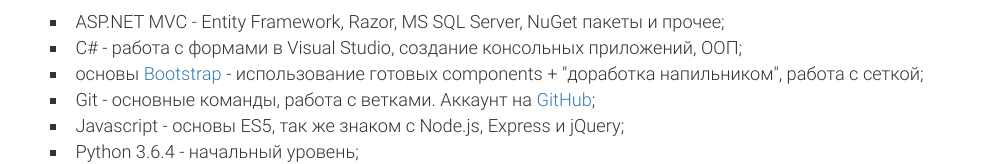
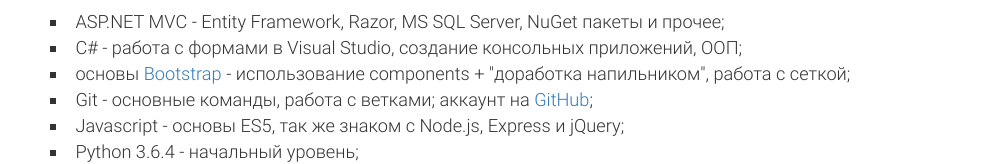
Before and after one commit to white78wolf/white78wolf.github.io, a plain HTML site: page skills.html in a window 1280 px wide. Shown: the part 130-294 px from the top of the page, without its empty margins (143-1136 px from the left). Drawn offline with Linux system fonts and the light colour scheme.

Commit message:
Redecorational fixes

```diff
--- a/skills.html
+++ b/skills.html
@@ -46,8 +46,8 @@
                 <li>ASP.NET MVC - Entity Framework, Razor, MS SQL Server, NuGet пакеты и прочее;</li>
                 <li>C# - работа с формами в Visual Studio, создание консольных приложений, ООП;</li>
                 <li>основы <a href="https://getbootstrap.com/docs/3.3/">Bootstrap</a> -
-                    использование готовых components + "доработка напильником", работа с сеткой;</li>
-                <li>Git - основные команды, работа с ветками. Аккаунт на
+                    использование components + "доработка напильником", работа с сеткой;</li>
+                <li>Git - основные команды, работа с ветками; аккаунт на
                     <a href="https://github.com/white78wolf/portfolio" onclick="return !window.open(this.href)">GitHub</a>;
                 </li>
                 <li>Javascript - основы ES5, так же знаком с Node.js, Express и jQuery;</li>
```
